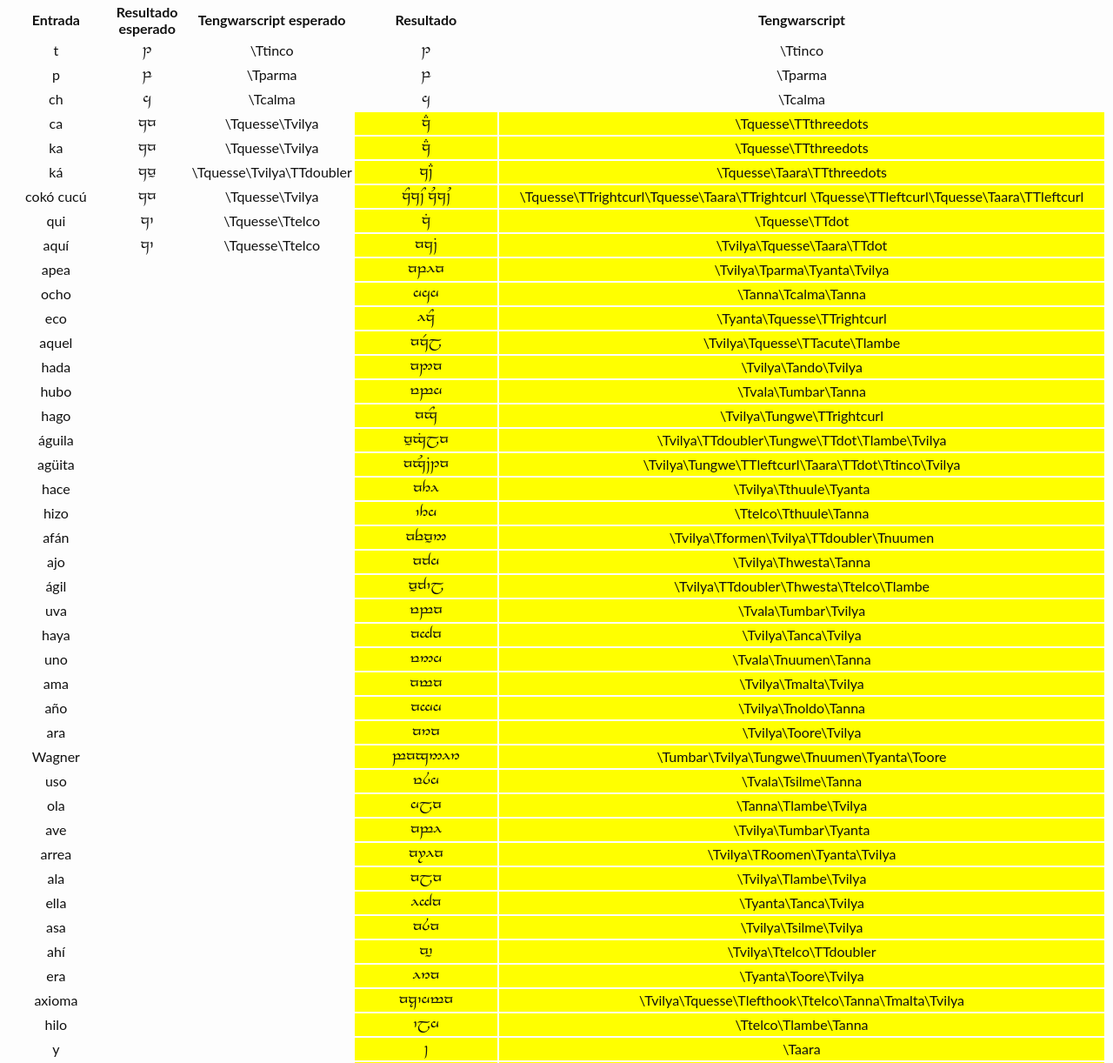
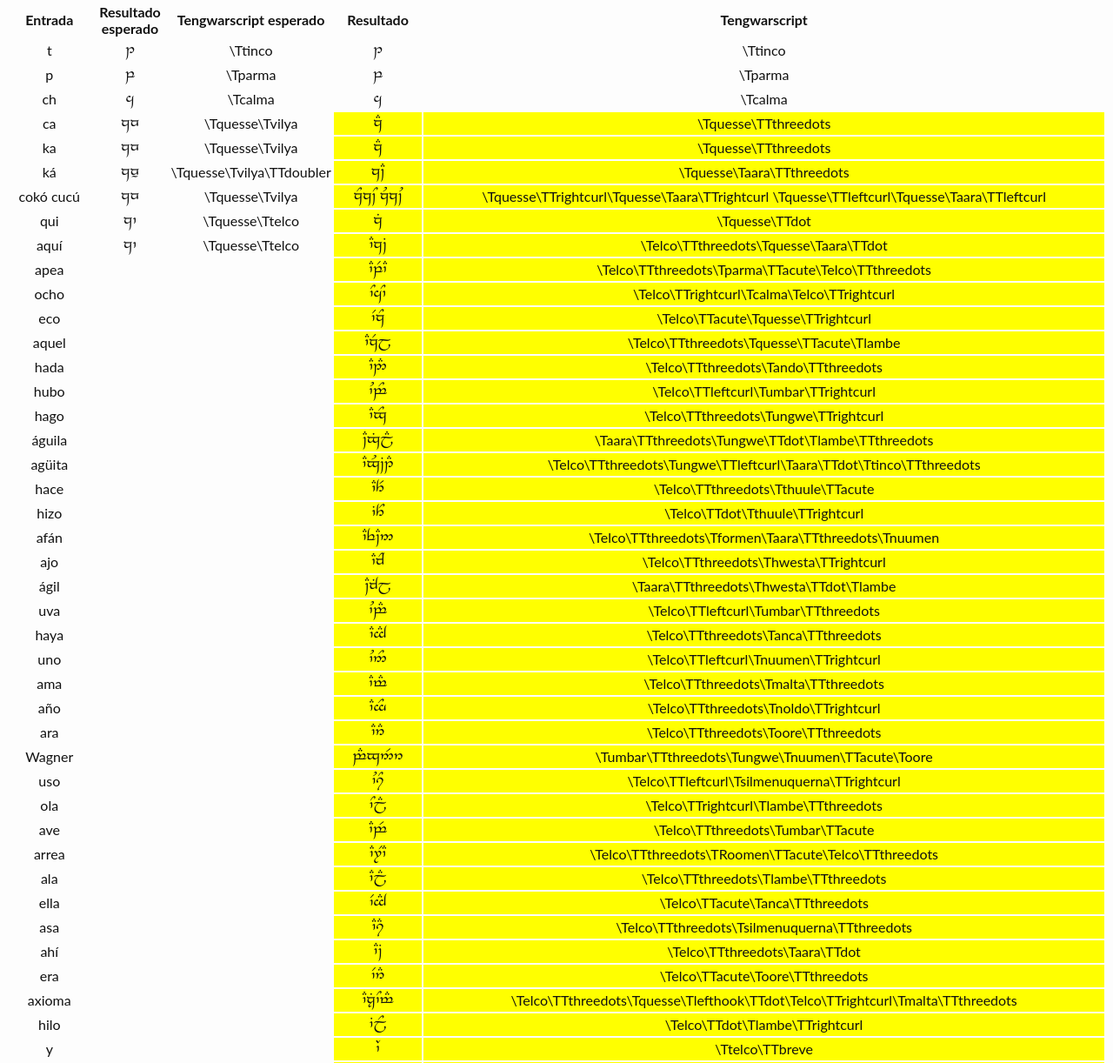
Before and after one commit to jmgaguilera/tengwar-esp, a plain HTML site: page procesador/testGramatica.html in a window 1280 px wide. Shown: the part 1931-3153 px from the top of the page at 87% size. Drawn offline with Linux system fonts and the light colour scheme.

Commit message:
gramática tehtar básica completa y página principal

```diff
--- a/procesador/gramatica.js
+++ b/procesador/gramatica.js
@@ -47,6 +47,15 @@ Token.prototype.esApertura = function() {
          this.tipo === "APERTURA_COMILLAS" ;
 }
 
+Token.prototype.esConsonante = function() {
+  return this.tipo === 'CONSONANTE' ||
+         this.tipo === 'Y_GRIEGA' ;
+}
+
+Token.prototype.esConsonanteNoMuda = function() {
+  return (this.tipo === 'CONSONANTE' ||
+         this.tipo === 'Y_GRIEGA') && ['H', 'h'].indexOf(this.texto) < 0 ;
+}
 
 
 
@@ -216,14 +225,14 @@ Regla.prototype.esValida = function(tokens, tokens_consumidos) {
   return this.validador(tokens, tokens_consumidos);
 }
 
-Regla.prototype.transformar = function(tokens, tokens_consumidos) {
-  return this.transformador(tokens, tokens_consumidos); // devuelve un objeto de tres elementos: el código en tengwar annatar, el código en tengwarscript para LaTeX, la lista de tokens restante.
+Regla.prototype.transformar = function(tokens, tokens_consumidos, transformado, tipo_letra) {
+  return this.transformador(tokens, tokens_consumidos, transformado, tipo_letra); // devuelve un objeto de tres elementos: el código en tengwar annatar, el código en tengwarscript para LaTeX, la lista de tokens restante.
 }
 
 
 // validador-transformador simple (mira solamente en el caracter que está en la posición actual).
 function ReglaSimple(caracteres, resultado, tengwarscript, numConsume) {
-  this.consume = numConsume;
+  this.peso = numConsume;
   Regla.call(this,
         function(tokens, tokens_consumidos) {
           return (caracteres.indexOf(tokens[0].texto) >= 0);
@@ -251,8 +260,8 @@ ReglaSimple.prototype = Object.create(Regla.prototype);
 
 
 // validador-transformador doble (mira en el caracter que está en la posición actual y en la siguiente).
-function ReglaDoble(caracteres1, caracteres2, resultado, tengwarscript, numConsume) {
-  this.consume = numConsume;
+function ReglaDoble(caracteres1, caracteres2, resultado, tengwarscript, numConsume, peso) {
+  this.peso = peso || numConsume; // el peso lo hemos llamado consume
   Regla.call(this,
         function(tokens, tokens_consumidos) {
           return tokens.length >= 2 &&
@@ -283,7 +292,7 @@ ReglaDoble.prototype = Object.create(Regla.prototype);
 
 // validador-transformador triple (mira en el caracter que está en la posición actual y en las dos siguientes).
 function ReglaTriple(caracteres1, caracteres2, caracteres3, resultado, tengwarscript, numConsume) {
-  this.consume = numConsume;
+  this.peso = numConsume;
   Regla.call(this,
         function(tokens, tokens_consumidos) {
           return tokens.length >= 3 &&
@@ -314,7 +323,7 @@ ReglaTriple.prototype = Object.create(Regla.prototype);
 
 // validador-transformador y consonántica
 function ReglaYConsonante() {
-  this.consume = 1;
+  this.peso = 1;
   Regla.call(this,
         function(tokens, tokens_consumidos) {
           return tokens.length >= 2 &&
@@ -337,22 +346,31 @@ function ReglaYConsonante() {
 ReglaYConsonante.prototype = Object.create(Regla.prototype);
 
 // validador-transformador y vocálica
-function ReglaYVocal() {
-  this.consume = 1;
+function ReglaYVocal(param) {
+  this.peso = 1;
   Regla.call(this,
         function(tokens, tokens_consumidos) {
           return tokens.length >= 2 &&
                  (['Y', 'y'].indexOf(tokens[0].texto) >= 0) &&
                  !tokens[1].esVocal() ;
         },
-        function(tokens, tokens_consumidos) {
+        function(tokens, tokens_consumidos, transformado, tipo_letra) {
           tokens_consumidos.push(tokens[0]);
           tokens.shift();
-          return {
-              codigoAnnatar: '~',
-              codigoTengwarscript: '\\Taara',
-              tokensRestantes: tokens,
-              tokensConsumidos: tokens_consumidos
+          if (param === "tehtar") {
+            return {
+                codigoAnnatar: '`<span class="'+tipo_letra+'">Û</span>',
+                codigoTengwarscript: '\\Ttelco\\TTbreve',
+                tokensRestantes: tokens,
+                tokensConsumidos: tokens_consumidos
+            }
+          } else {
+            return {
+                codigoAnnatar: '~',
+                codigoTengwarscript: '\\Taara',
+                tokensRestantes: tokens,
+                tokensConsumidos: tokens_consumidos
+            }
           }
         }
   );
@@ -362,7 +380,7 @@ ReglaYVocal.prototype = Object.create(Regla.prototype);
 
 // validador-transformador R de inicio de palabra
 function ReglaRInicio() {
-  this.consume = 2; // En realidad consume uno pero tiene que tener más peso ya que mira en el anterior (como si fuesen dos)
+  this.peso = 2; // En realidad consume uno pero tiene que tener más peso ya que mira en el anterior (como si fuesen dos)
   Regla.call(this,
         function(tokens, tokens_consumidos) {
           return tokens.length >= 1 && tokens_consumidos.length >= 1 &&
@@ -386,9 +404,89 @@ function ReglaRInicio() {
 
 ReglaRInicio.prototype = Object.create(Regla.prototype);
 
+
+// validador-transformador de vocales tehtar
+
+var vocal_a_tengwar_tehtar = {
+  'A' : ['#','E','D','C','\\TTthreedots'],
+  'a' : ['#','E','D','C','\\TTthreedots'],
+  'E' : ['$','R','F','V','\\TTacute'],
+  'e' : ['$','R','F','V','\\TTacute'],
+  'I' : ['%','T','G','B','\\TTdot'],
+  'i' : ['%','T','G','B','\\TTdot'],
+  'O' : ['^','Y','H','N','\\TTrightcurl'],
+  'o' : ['^','Y','H','N','\\TTrightcurl'],
+  'U' : ['&','U','J','M','\\TTleftcurl'],
+  'u' : ['&','U','J','M','\\TTleftcurl']
+};
+
+
+function ReglaVocal() {
+  this.peso = 2; // En realidad consume uno pero tiene que tener más peso ya que mira en el anterior (como si fuesen dos)
+  Regla.call(this,
+        function(tokens, tokens_consumidos) {
+          return tokens.length >= 1 &&
+                 (['A', 'a', 'E', 'e', 'I', 'i', 'O', 'o', 'U', 'u'].indexOf(tokens[0].texto) >= 0);
+        },
+        function(tokens, tokens_consumidos, transformado) {
+          var retorno = {
+              codigoAnnatar: '',
+              codigoTengwarscript: '',
+              tokensRestantes: null,
+              tokensConsumidos: null
+          };
+          if (!(tokens_consumidos.length >= 1 &&
+                tokens_consumidos[tokens_consumidos.length-1].esConsonanteNoMuda())) {
+            retorno.codigoTengwarscript += '\\Telco';
+            retorno.codigoAnnatar += '`';
+          };
+
+          retorno.codigoTengwarscript += vocal_a_tengwar_tehtar[tokens[0].texto][4];
+
+          // En función del carácter tengwar anterior se debe poner la vocal tehtar más o menos desplazada
+          if ( ['\\Tando', '\\Tumbar', '\\Tungwe',
+                '\\Tampa', '\\Tanca', '\\Tnuumen',
+                '\\Tmalta', '\\Tnoldo', '\\Tlambe', '\\Talda'
+               ].indexOf(transformado[transformado.length-1].codigoTengwarscript) >= 0 ) {
+
+            retorno.codigoAnnatar += vocal_a_tengwar_tehtar[tokens[0].texto][0];
+
+          } else if (['\\Ttinco', '\\Tparma','\\Tcalma','\\Tquesse',
+                      '\\Thwesta', '\\Toore', '\\Troomen', '\\Tsilmenuquerna', '\\Tquesse\\Tlefthook'
+                     ].indexOf(transformado[transformado.length-1].codigoTengwarscript) >= 0 ) {
+
+            retorno.codigoAnnatar += vocal_a_tengwar_tehtar[tokens[0].texto][1];
+
+          } else if (['\\Tthuule', '\\Tformen'
+                     ].indexOf(transformado[transformado.length-1].codigoTengwarscript) >= 0) {
+
+            retorno.codigoAnnatar += vocal_a_tengwar_tehtar[tokens[0].texto][2];
+
+          } else {
+
+            retorno.codigoAnnatar += vocal_a_tengwar_tehtar[tokens[0].texto][3];
+
+          };
+
+          tokens_consumidos.push(tokens[0]);
+          tokens.shift(); // consume uno
+
+
+          retorno.tokensRestantes = tokens;
+          retorno.tokensConsumidos = tokens_consumidos;
+
+
+          return retorno;
+        }
+  );
+}
+
+ReglaVocal.prototype = Object.create(Regla.prototype);
+
+
 // validador-transformador apertura de comillas
 function ReglaComillaApertura() {
-  this.consume = 1;
+  this.peso = 1;
   Regla.call(this,
         function(tokens, tokens_consumidos) {
           return tokens.length >= 1 &&
@@ -412,7 +510,7 @@ ReglaComillaApertura.prototype = Object.create(Regla.prototype);
 
 // validador-transformador cierre de comillas
 function ReglaComillaCierre() {
-  this.consume = 1;
+  this.peso = 1;
   Regla.call(this,
         function(tokens, tokens_consumidos) {
           return tokens.length >= 1 &&
@@ -616,28 +714,28 @@ var reglas_tehtar = [
   new ReglaTriple(['g', 'G'], ['ü','Ü'], ['i', 'I'], 'x&~B', '\\Tungwe\\TTleftcurl\\Taara\\TTdot', 3),
   new ReglaSimple(['g', 'G'], 'x', '\\Tungwe', 1),
 
-  //TODO: voy por aquí
 
   new ReglaSimple(['z', 'Z'], '3', '\\Tthuule', 1),
 
-  new ReglaDoble(['c', 'C'], ['E', 'e'], '3l', '\\Tthuule\\Tyanta', 2),
-  new ReglaDoble(['c', 'C'], ['I', 'i'], '3`', '\\Tthuule\\Ttelco', 2),
 
-  new ReglaDoble(['c', 'C'], ['É', 'é'], '3l;', '\\Tthuule\\Tyanta\\TTdoubler', 2),
-  new ReglaDoble(['c', 'C'], ['Í', 'í'], '3`;', '\\Tthuule\\Ttelco\\TTdoubler', 2),
+  new ReglaDoble(['c', 'C'], ['E', 'e'], '3F', '\\Tthuule\\TTacute', 2),
+  new ReglaDoble(['c', 'C'], ['I', 'i'], '3G', '\\Tthuule\\TTdot', 2),
+
+  new ReglaDoble(['c', 'C'], ['É', 'é'], '3~V;', '\\Tthuule\\Taara\\TTacute', 2),
+  new ReglaDoble(['c', 'C'], ['Í', 'í'], '3~B;', '\\Tthuule\\Taara\\TTdot', 2),
 
   new ReglaSimple(['f', 'F'], 'e', '\\Tformen', 1),
   new ReglaSimple(['j', 'J'], 'c', '\\Thwesta', 1),
 
-  new ReglaDoble(['G', 'g'], ['E', 'e'], 'cl', '\\Thwesta\\Tyanta', 2),
-  new ReglaDoble(['G', 'g'], ['I', 'i'], 'c`', '\\Thwesta\\Ttelco', 2),
-  new ReglaDoble(['G', 'g'], ['É', 'é'], 'cl;', '\\Thwesta\\Tyanta\\TTdoubler', 2),
-  new ReglaDoble(['G', 'g'], ['Í', 'í'], 'c`;', '\\Thwesta\\Ttelco\\TTdoubler', 2),
+  new ReglaDoble(['G', 'g'], ['E', 'e'], 'cR', '\\Thwesta\\TTacute', 2),
+  new ReglaDoble(['G', 'g'], ['I', 'i'], 'cT', '\\Thwesta\\TTdot', 2),
+  new ReglaDoble(['G', 'g'], ['É', 'é'], 'c~V', '\\Thwesta\\Taara\\TTacute', 2),
+  new ReglaDoble(['G', 'g'], ['Í', 'í'], 'c~B', '\\Thwesta\\Taara\\TTdot', 2),
 
   new ReglaDoble(['L', 'l'], ['L', 'l'], 'f', '\\Tanca', 2),
 
   new ReglaYConsonante(),
-  new ReglaYVocal(),
+  new ReglaYVocal('tehtar'),
 
   new ReglaSimple(['n', 'N'], '5', '\\Tnuumen', 1),
   new ReglaSimple(['m', 'M'], 't', '\\Tmalta', 1),
@@ -652,22 +750,21 @@ var reglas_tehtar = [
   new ReglaSimple(['L', 'l'], 'j', '\\Tlambe', 1),
 
   new ReglaSimple(['S', 's'], '8', '\\Tsilme', 1),
+  // Si viene un acento se usa la silmenuquerna, aunque no consumo la vocal
+  new ReglaDoble(['S', 's'], ['a', 'e', 'i', 'o', 'u', 'A', 'E', 'I', 'O', 'U'],
+                 'i', '\\Tsilmenuquerna', 1, 2),
 
   new ReglaSimple(['H', 'h'], '', '', 1),
 
   new ReglaSimple(['X', 'x'], 'z|', '\\Tquesse\\Tlefthook', 1),
 
-  new ReglaSimple(['A','a'],'n','\\Tvilya', 1),
-  new ReglaSimple(['E','e'],'l','\\Tyanta', 1),
-  new ReglaSimple(['I','i'],'`','\\Ttelco', 1),
-  new ReglaSimple(['O','o'],'h','\\Tanna', 1),
-  new ReglaSimple(['U','u'],'y','\\Tvala', 1),
+  new ReglaVocal(), // el símbolo de la vocal varía si tiene o no consonante delante, y la posición también varía en función del ancho de la consonante
 
-  new ReglaSimple(['Á','á'],'n;','\\Tvilya\\TTdoubler', 1),
-  new ReglaSimple(['É','é'],'l;','\\Tyanta\\TTdoubler', 1),
-  new ReglaSimple(['Í','í'],'`;','\\Ttelco\\TTdoubler', 1),
-  new ReglaSimple(['Ó','ó'],'h;','\\Tanna\\TTdoubler', 1),
-  new ReglaSimple(['Ú','ú'],'y;','\\Tvala\\TTdoubler', 1),
+  new ReglaSimple(['Á','á'],'~C','\\Taara\\TTthreedots', 1),
+  new ReglaSimple(['É','é'],'~V','\\Taara\\TTacute', 1),
+  new ReglaSimple(['Í','í'],'~B','\\Taara\\TTdot', 1),
+  new ReglaSimple(['Ó','ó'],'~N','\\Taara\TTrightcurl', 1),
+  new ReglaSimple(['Ú','ú'],'~M','\\Taara\\TTleftcurl', 1),
 
   new ReglaSimple(['.', ';', ':'],'-','\\Tcolon', 1),
   new ReglaSimple([','],'=','\\Tcentereddot', 1),
@@ -699,15 +796,16 @@ function AnalizadorSintactico(texto, opciones){
 
 }
 
-AnalizadorSintactico.prototype.analizar = function() {
+AnalizadorSintactico.prototype.analizar = function(tipo_letra) {
   do {
-    var t = this.analizarSiguiente();
+    console.log(tipo_letra);
+    var t = this.analizarSiguiente(tipo_letra);
     this.transformado.push(t);
   } while (this.tokens[0].tipo !== 'EOF');
   return this.transformado;
 }
 
-AnalizadorSintactico.prototype.analizarSiguiente = function() {
+AnalizadorSintactico.prototype.analizarSiguiente = function(tipo_letra) {
   var t_c = this.tokens_consumidos;
   var t = this.tokens;
   var reglas_validas = reglas.filter(
@@ -716,25 +814,25 @@ AnalizadorSintactico.prototype.analizarSiguiente = function() {
     }
   );
   if (reglas_validas.length === 1) {
-    return reglas_validas[0].transformar(t, t_c);
+    return reglas_validas[0].transformar(t, t_c, this.transformado, tipo_letra);
   } else if (reglas_validas.length > 1) {
 
     var ind_regla = -1; // Indice de la regla a aplicar
     var num_regla = 0; // Número de reglas de la misma prioridad a la regla a aplicar (no debe haber más de una)
-    var consume_regla = -1;
+    var peso_regla = -1;
     for (var i = 0; i< reglas_validas.length; i++) {
-      if (consume_regla < reglas_validas[i].consume) {
+      if (peso_regla < reglas_validas[i].peso) {
         num_regla = 1;
         ind_regla = i;
-        consume_regla = reglas_validas[i].consume;
-      } else if (consume_regla === reglas_validas[i].consume) {
+        peso_regla = reglas_validas[i].peso;
+      } else if (peso_regla === reglas_validas[i].peso) {
         num_regla += 1;
       }
     }
     if (num_regla > 1) {
       throw new Error("La entrada es ambigua (varias reglas posibles). Tokens restantes: " + t.toString());
     } else {
-      return reglas_validas[ind_regla].transformar(t, t_c);
+      return reglas_validas[ind_regla].transformar(t, t_c, null, tipo_letra);
     }
   } else {
     throw new Error("No se puede reconocer esta sentencia. Tokens restantes: " + t.toString());
```
Also changed, not shown: procesador/index.html (+9 -7 lines), procesador/testGramatica.html (+10 -2 lines), 1 other file.
